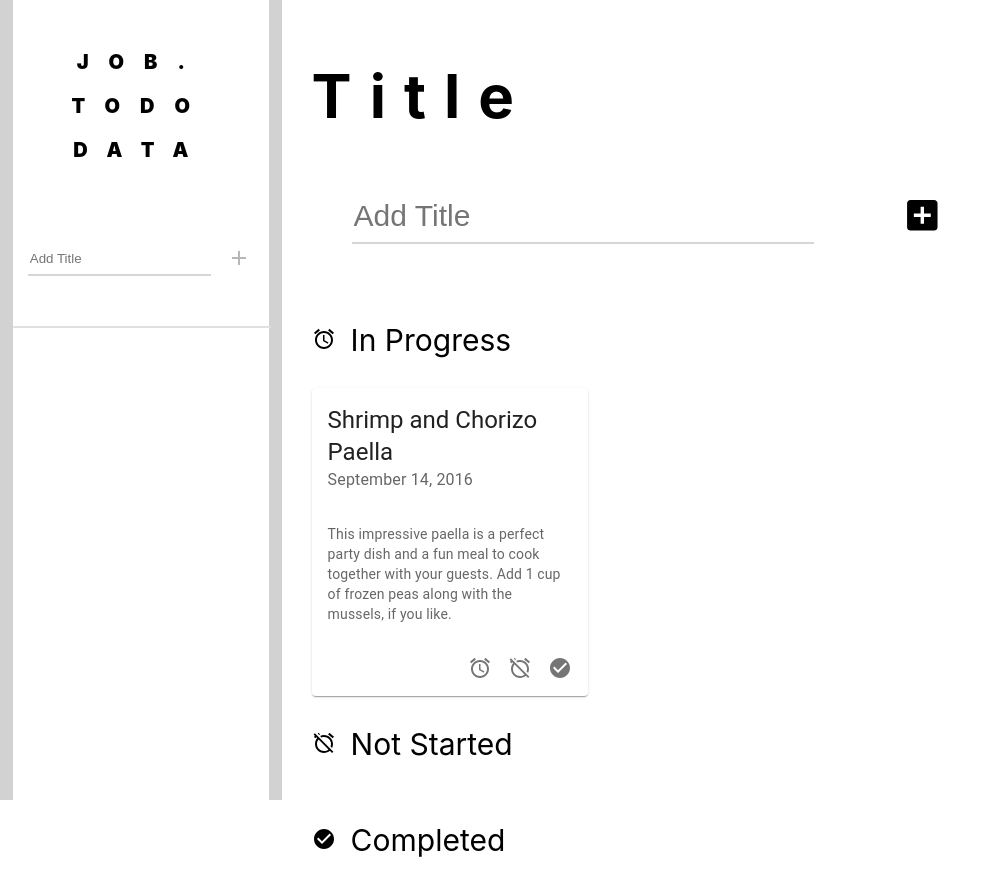
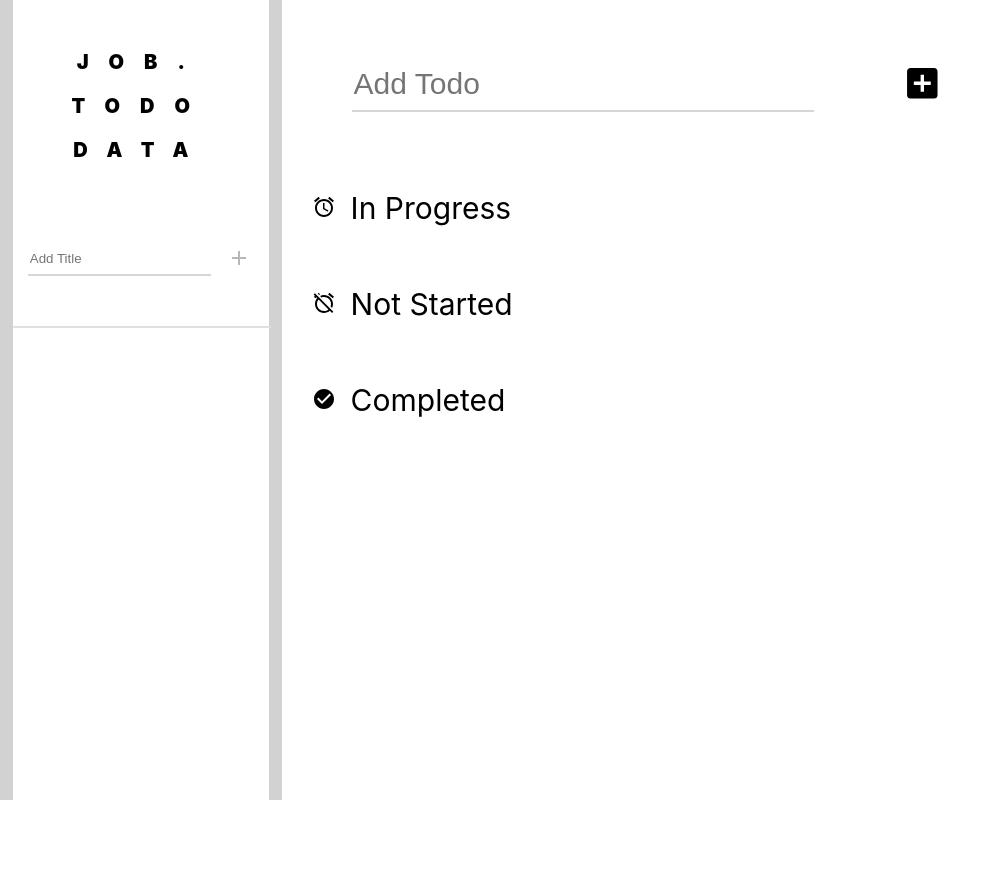
Before and after one commit to anAstrnt/job-todolist, a React (Create React App) app: page / in a window 1280 px wide. Shown: the whole page, without its empty margins (0-1001 px from the left). After the commit the page ends 800 px from the top, so only its background shows below. Built offline with nearby package versions, Linux system fonts and the light colour scheme.

Commit message:
✨ todoCardの追加

```diff
--- a/src/App.tsx
+++ b/src/App.tsx
@@ -7,7 +7,6 @@ import { TodoPages } from "./components/TodoPages";
 
 const App: React.FC = () => {
   const ctx = TodosProvider();
-  console.log(ctx.links);
 
   return (
     <div className="App">
--- a/src/components/TodoPages.module.css
+++ b/src/components/TodoPages.module.css
@@ -40,6 +40,12 @@
   border: none;
 }
 
+.todoCard {
+  display: inline-block;
+  width: 276px;
+  margin: 10px;
+}
+
 .todoStatus {
   margin-top: 50px;
   margin-left: 30px;
--- a/src/components/TodoPages.tsx
+++ b/src/components/TodoPages.tsx
@@ -1,7 +1,8 @@
-import React from "react";
+import React, { useState } from "react";
+import { useLocation } from "react-router-dom";
+import { v4 as uuidv4 } from "uuid";
 import styles from "./TodoPages.module.css";
 import AddBoxIcon from "@mui/icons-material/AddBox";
-
 import Card from "@mui/material/Card";
 import CardHeader from "@mui/material/CardHeader";
 import CardContent from "@mui/material/CardContent";
@@ -12,17 +13,64 @@ import AlarmOffIcon from "@mui/icons-material/AlarmOff";
 import CheckCircleIcon from "@mui/icons-material/CheckCircle";
 import Typography from "@mui/material/Typography";
 
-export const TodoPages = () => {
+type todoItems = {
+  id: string;
+  links: string;
+  titles: string;
+  todo: string;
+  detail: string;
+  status: string;
+  deadline: string;
+  timestamp: string;
+}[];
+
+export const TodoPages: React.FC = () => {
+  const location = useLocation();
+  const [inputNewTodo, setInputNewTodo] = useState("");
+  const [todoStatus, setTodoStatus] = useState<string>("notStarted");
+  const [todoItems, setTodoItems] = useState<todoItems>([]);
+
+  const now = new Date();
+  const year = now.getFullYear();
+  const month = now.getMonth() + 1;
+  const day = now.getDate();
+
+  const addTodos = (e: React.FormEvent<HTMLFormElement>) => {
+    e.preventDefault();
+
+    const newTodo = {
+      id: uuidv4(),
+      links: location.pathname,
+      titles: location.pathname.substring(1),
+      todo: inputNewTodo,
+      detail: "",
+      status: todoStatus,
+      deadline: "",
+      timestamp: `${year}年${month}月${day}日`,
+    };
+
+    setTodoItems([newTodo, ...todoItems]);
+    setInputNewTodo("");
+  };
+
+  const inputTodo = (e: React.ChangeEvent<HTMLInputElement>) => {
+    setInputNewTodo(e.target.value);
+  };
+
+  console.log(todoItems);
+
   return (
     <div className={styles.todoPages}>
       <div className={styles.titleName}>
-        <p>Title</p>
-        <form className={styles.addTodoForm}>
+        <p>{location.pathname.substring(1)}</p>
+        <form className={styles.addTodoForm} onSubmit={(e) => addTodos(e)}>
           <input
             type="text"
-            name="inputTitle"
-            placeholder="Add Title"
+            name="inputTodo"
+            placeholder="Add Todo"
             className={styles.inputTodo}
+            value={inputNewTodo}
+            onChange={(e) => inputTodo(e)}
           />
           <button type="submit" className={styles.addTodoButton}>
             <AddBoxIcon sx={{ width: "20%", height: "20%" }} />
@@ -35,16 +83,17 @@ export const TodoPages = () => {
             <AlarmIcon />
             <p>In Progress</p>
           </div>
+          {todoItems.map((todo) => (
+            <div key={todo.id} className={styles.todoCard}>
+              {todo.status === "inProgress" && (
                 <Card sx={{ maxWidth: 276 }}>
                   <CardHeader
-              title="Shrimp and Chorizo Paella"
-              subheader="September 14, 2016"
+                    title={todo.todo}
+                    subheader={todo.deadline || "No Deadline"}
                   />
                   <CardContent>
                     <Typography variant="body2" color="text.secondary">
-                This impressive paella is a perfect party dish and a fun meal to cook
-                together with your guests. Add 1 cup of frozen peas along with the
-                mussels, if you like.
+                      {todo.detail || "no detail"}
                     </Typography>
                   </CardContent>
                   <CardActions disableSpacing sx={{ justifyContent: "right" }}>
@@ -59,18 +108,77 @@ export const TodoPages = () => {
                     </IconButton>
                   </CardActions>
                 </Card>
+              )}
+            </div>
+          ))}
         </div>
         <div className={styles.notStarted}>
           <div className={styles.notStartedTitle}>
             <AlarmOffIcon />
             <p>Not Started</p>
           </div>
+          {todoItems.map((todo) => (
+            <div key={todo.id} className={styles.todoCard}>
+              {todo.status === "notStarted" && (
+                <Card sx={{ maxWidth: 276 }}>
+                  <CardHeader
+                    title={todo.todo}
+                    subheader={todo.deadline || "No Deadline"}
+                  />
+                  <CardContent>
+                    <Typography variant="body2" color="text.secondary">
+                      {todo.detail || "no detail"}
+                    </Typography>
+                  </CardContent>
+                  <CardActions disableSpacing sx={{ justifyContent: "right" }}>
+                    <IconButton aria-label="in progress">
+                      <AlarmIcon />
+                    </IconButton>
+                    <IconButton aria-label="not started">
+                      <AlarmOffIcon />
+                    </IconButton>
+                    <IconButton aria-label="completed">
+                      <CheckCircleIcon />
+                    </IconButton>
+                  </CardActions>
+                </Card>
+              )}
+            </div>
+          ))}
         </div>
         <div className={styles.completed}>
           <div className={styles.completedTitle}>
             <CheckCircleIcon />
             <p>Completed</p>
           </div>
+          {todoItems.map((todo) => (
+            <div key={todo.id} className={styles.todoCard}>
+              {todo.status === "completed" && (
+                <Card sx={{ maxWidth: 276 }}>
+                  <CardHeader
+                    title={todo.todo}
+                    subheader={todo.deadline || "No Deadline"}
+                  />
+                  <CardContent>
+                    <Typography variant="body2" color="text.secondary">
+                      {todo.detail || "no detail"}
+                    </Typography>
+                  </CardContent>
+                  <CardActions disableSpacing sx={{ justifyContent: "right" }}>
+                    <IconButton aria-label="in progress">
+                      <AlarmIcon />
+                    </IconButton>
+                    <IconButton aria-label="not started">
+                      <AlarmOffIcon />
+                    </IconButton>
+                    <IconButton aria-label="completed">
+                      <CheckCircleIcon />
+                    </IconButton>
+                  </CardActions>
+                </Card>
+              )}
+            </div>
+          ))}
         </div>
       </div>
     </div>
```
Lines whose indentation alone changed are shown as unchanged.
